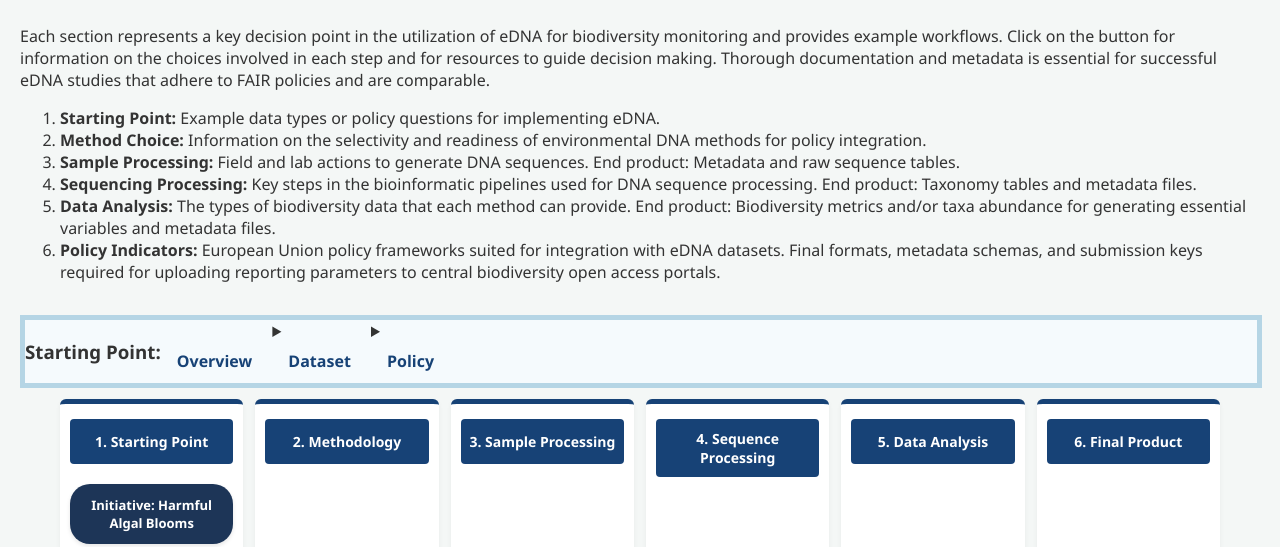
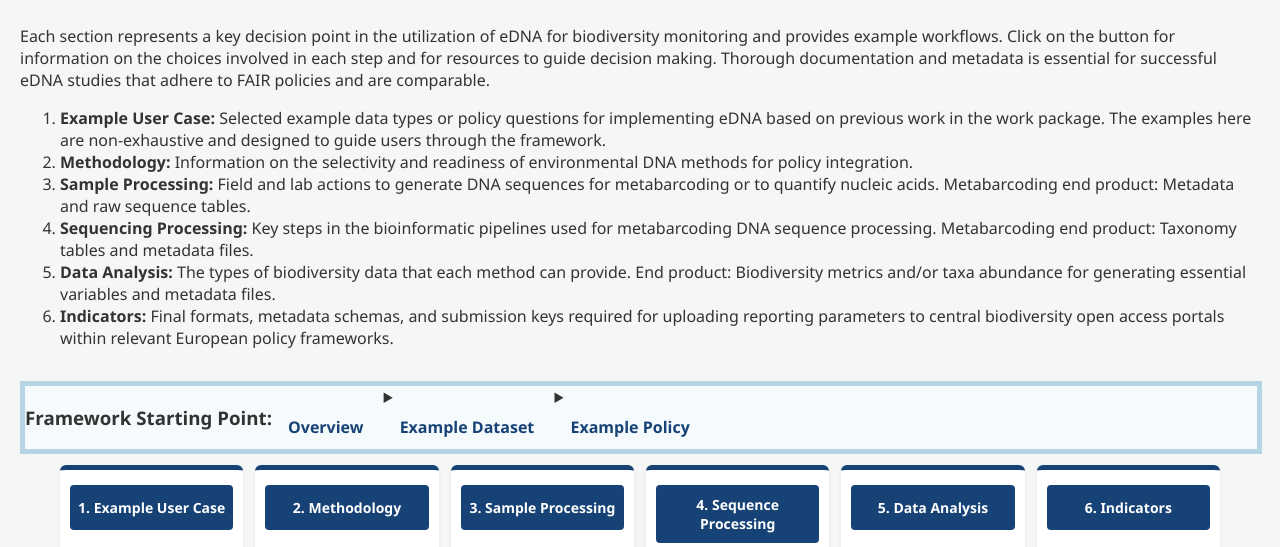
Before and after one commit to Jennifer1Beatty/eDNA-biodiversity-framework, a plain HTML site: page policy-menu.html in a window 1280 px wide. Shown: the part 228-775 px from the top of the page. Drawn offline with Linux system fonts and the light colour scheme.

Commit message:
Update policy-menu.html
Update text content

```diff
--- a/policy-menu.html
+++ b/policy-menu.html
@@ -152,25 +152,25 @@
             Thorough documentation and metadata is essential for successful eDNA studies that adhere to FAIR policies and are comparable.</p>
         <div>
             <ol>
-                <li><b>Starting Point:</b> Example data types or policy questions for implementing eDNA.</li>
-                <li><b>Method Choice:</b>  Information on the selectivity and readiness of environmental DNA methods for policy integration.  </li>
-                <li><b>Sample Processing:</b> Field and lab actions to generate DNA sequences. End product: Metadata and raw sequence tables.</li>
-                <li><b>Sequencing Processing:</b> Key steps in the bioinformatic pipelines used for DNA sequence processing. End product: Taxonomy tables and metadata files.</li>
+                <li><b>Example User Case:</b> Selected example data types or policy questions for implementing eDNA based on previous work in the work package. The examples here are non-exhaustive and designed to guide users through the framework. </li>
+                <li><b>Methodology:</b>  Information on the selectivity and readiness of environmental DNA methods for policy integration.  </li>
+                <li><b>Sample Processing:</b> Field and lab actions to generate DNA sequences for metabarcoding or to quantify nucleic acids. Metabarcoding end product: Metadata and raw sequence tables.</li>
+                <li><b>Sequencing Processing:</b> Key steps in the bioinformatic pipelines used for metabarcoding DNA sequence processing. Metabarcoding end product: Taxonomy tables and metadata files.</li>
                 <li><b>Data Analysis:</b> The types of biodiversity data that each method can provide. End product: Biodiversity metrics and/or taxa abundance for generating essential variables and metadata files.</li>
-                <li><b>Policy Indicators:</b> European Union policy frameworks suited for integration with eDNA datasets. Final formats, metadata schemas, and submission keys required for uploading reporting parameters to central biodiversity open access portals. </li>
+                <li><b>Indicators:</b> Final formats, metadata schemas, and submission keys required for uploading reporting parameters to central biodiversity open access portals within relevant European policy frameworks.</li>
             </ol>
         </div>
       </div>
 
     <!-- Navigation Bar Grid -->
-    <div style="display: flex; padding-bottom: 60px">
+     <div style="display: flex; padding-bottom: 60px">
         <nav id="navbar">
-            <h3>Starting Point:</h3>
+            <h3>Framework Starting Point:</h3>
             <ul>
                 <li><a href="overview.html">Overview</a></li>
                 <li>
                     <details name="subnav">
-                        <summary><a href="data-menu.html">Dataset</a></summary>
+                        <summary><a href="data-menu.html">Example Dataset</a></summary>
                         <ul>
                             <li><a href="data-plankton-taxa.html">Dataset: Plankton Taxonomy</a></li>
                             <li><a href="data-fish-abund.html">Dataset: Fish Abundance</a></li>
@@ -180,7 +180,7 @@
                 </li>
                 <li>
                     <details name="subnav">
-                        <summary><a href="policy-menu.html">Policy</a></summary>
+                        <summary><a href="policy-menu.html">Example Policy</a></summary>
                         <ul>
                             <li><a href="policy-habs.html">Policy: Harmful Algal Blooms</a></li>
                             <li><a href="policy-fish-abund.html">Policy: Fish Abundance</a></li>
@@ -196,7 +196,7 @@
 
         <!-- Suggested Method Column with Custom Arrows -->
         <div class="flow-column">
-            <div class="column-header">1. Starting Point</div>
+            <div class="column-header">1. Example User Case</div>
             <a class="step-btn btn-blue" href="policy-habs.html">Initiative: Harmful Algal Blooms</a>
             <div style="height: 15px;"></div>
             <a class="step-btn btn-blue" href="policy-fish-abund.html">Initiative: Fish Abundance</a>
@@ -229,14 +229,14 @@
 
         <!-- Final Product -->
         <div class="flow-column">
-            <div class="column-header">6. Final Product</div>
+            <div class="column-header">6. Indicators</div>
         </div>
 
     </div>
 
     <!-- Dynamic Content Area -->
     <div id="instruction-placeholder" style="text-align: center; color: #777; padding: 40px; background: #eef2f5; border-radius: 6px; border: 2px dashed #ccc;">
-        <h3>💡 Click any box in the Starting Point column to view details and standard operating procedures.</h3>
+        <h3>💡 Click any box in the Example User Case column to view details and standard operating procedures.</h3>
     </div>
 
 
```
